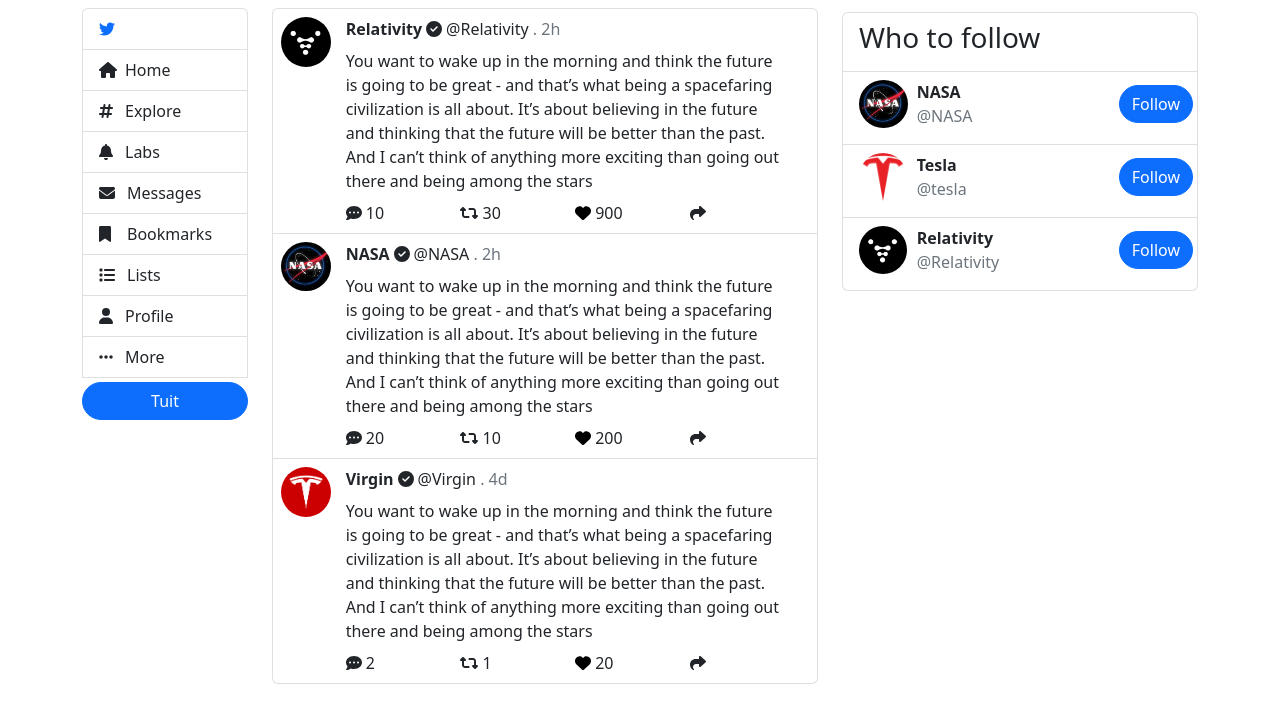
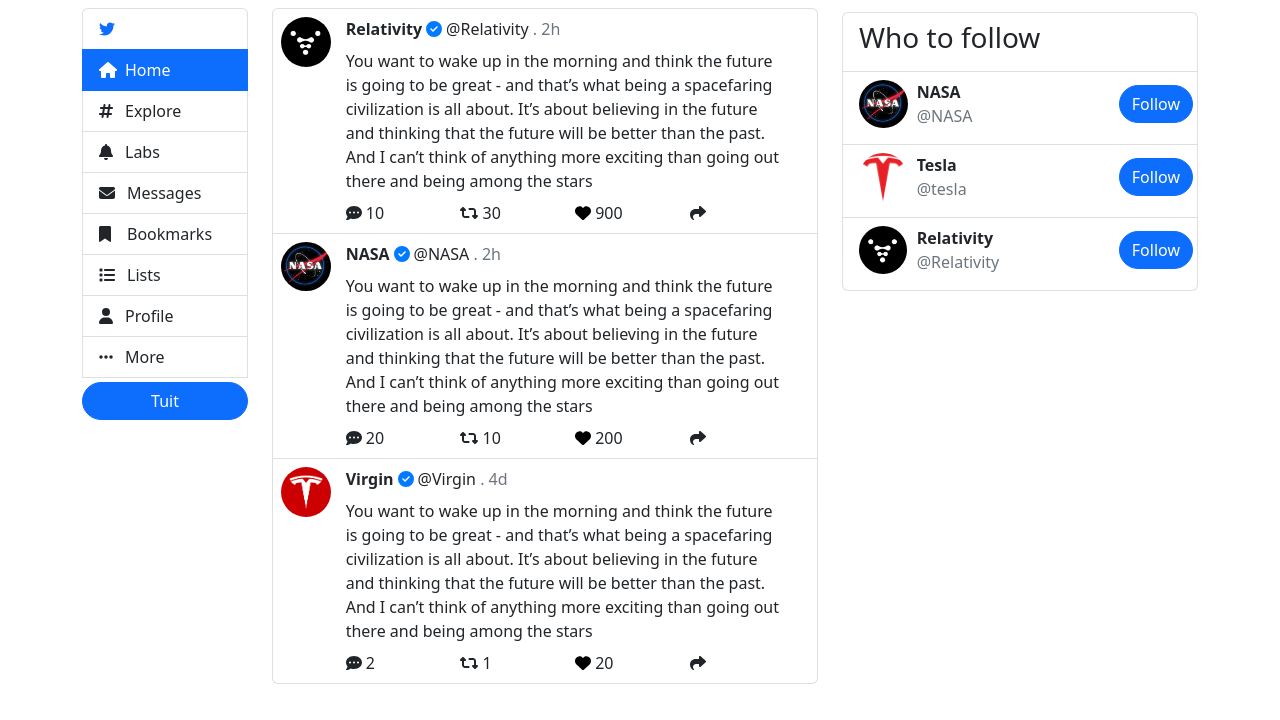
Before and after one commit to EvaYangCodings/-tuiter-react-web-app, a React (Create React App) app: page /tuiter in a window 1280 px wide. Shown: the top 720 px of the page. Built offline with nearby package versions, Linux system fonts and the light colour scheme.

Commit message:
update the check icon

```diff
--- a/src/tuiter/navigation-sidebar/index.js
+++ b/src/tuiter/navigation-sidebar/index.js
@@ -21,7 +21,7 @@
 
                 <Link to="/tuiter/home" className={`list-group-item
 
-                    ${active === 'home' || active ===''?'active':''}`}>
+                    ${active === 'home' || active ==='' || paths.length === 2?'active':''}`}>
                     <div>
                         <FontAwesomeIcon icon={faHome}/>
                         <span className="nav-a-text ms-2 d-none d-xl-inline-block">Home</span>
--- a/src/tuiter/tuits/tuits-list/tuit-item.js
+++ b/src/tuiter/tuits/tuits-list/tuit-item.js
@@ -30,7 +30,7 @@
                         <div>
                             <span>
                                 <span className="fw-bold me-1">{tuit.userName}</span>
-                                <FontAwesomeIcon icon={faCircleCheck}/>
+                                <FontAwesomeIcon icon={faCircleCheck} color="#007bff"/>
                                 <span className="ms-1">{tuit.handle}</span>
                                 <span className="text-secondary"> . {tuit.time}</span>
                             </span>
```
